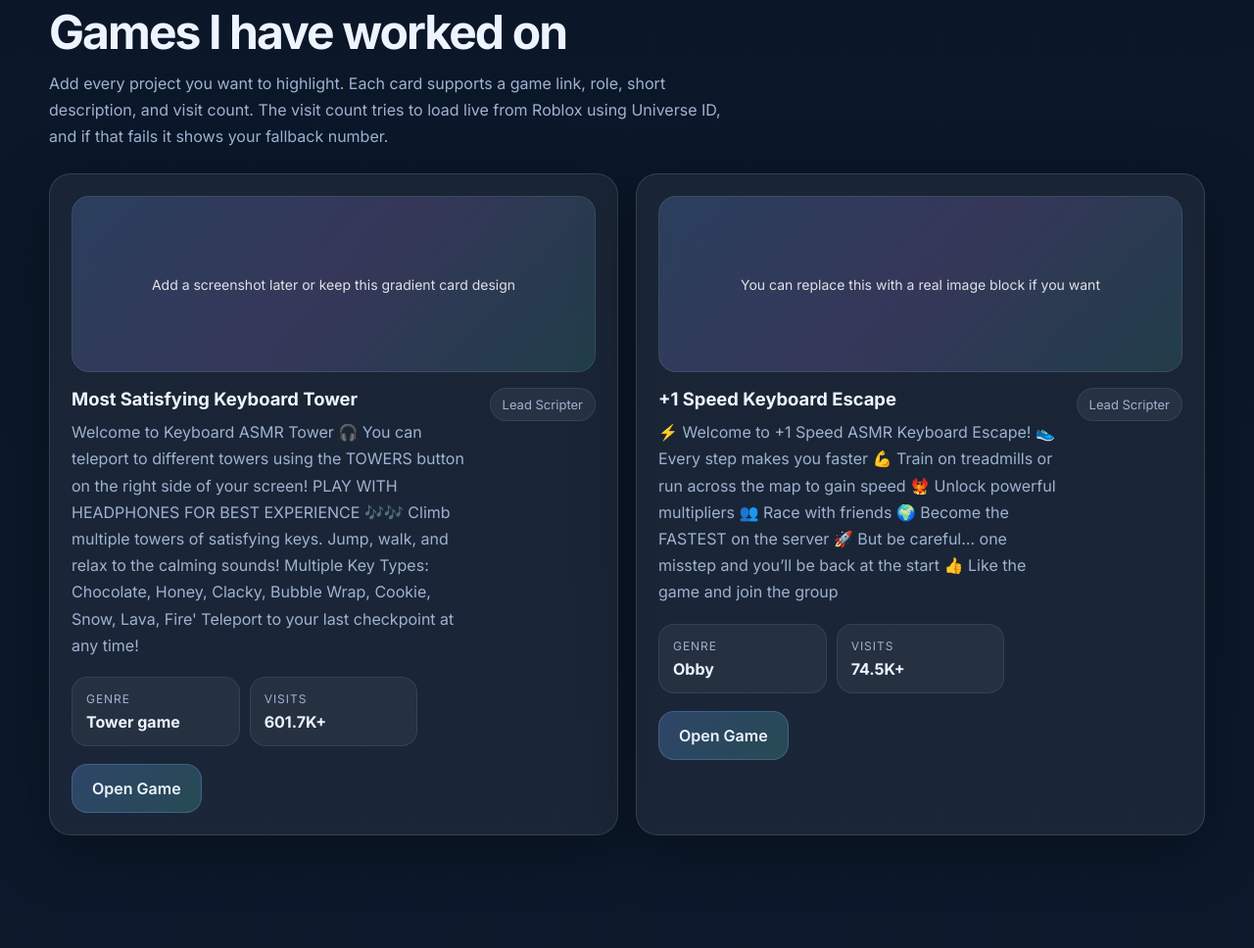
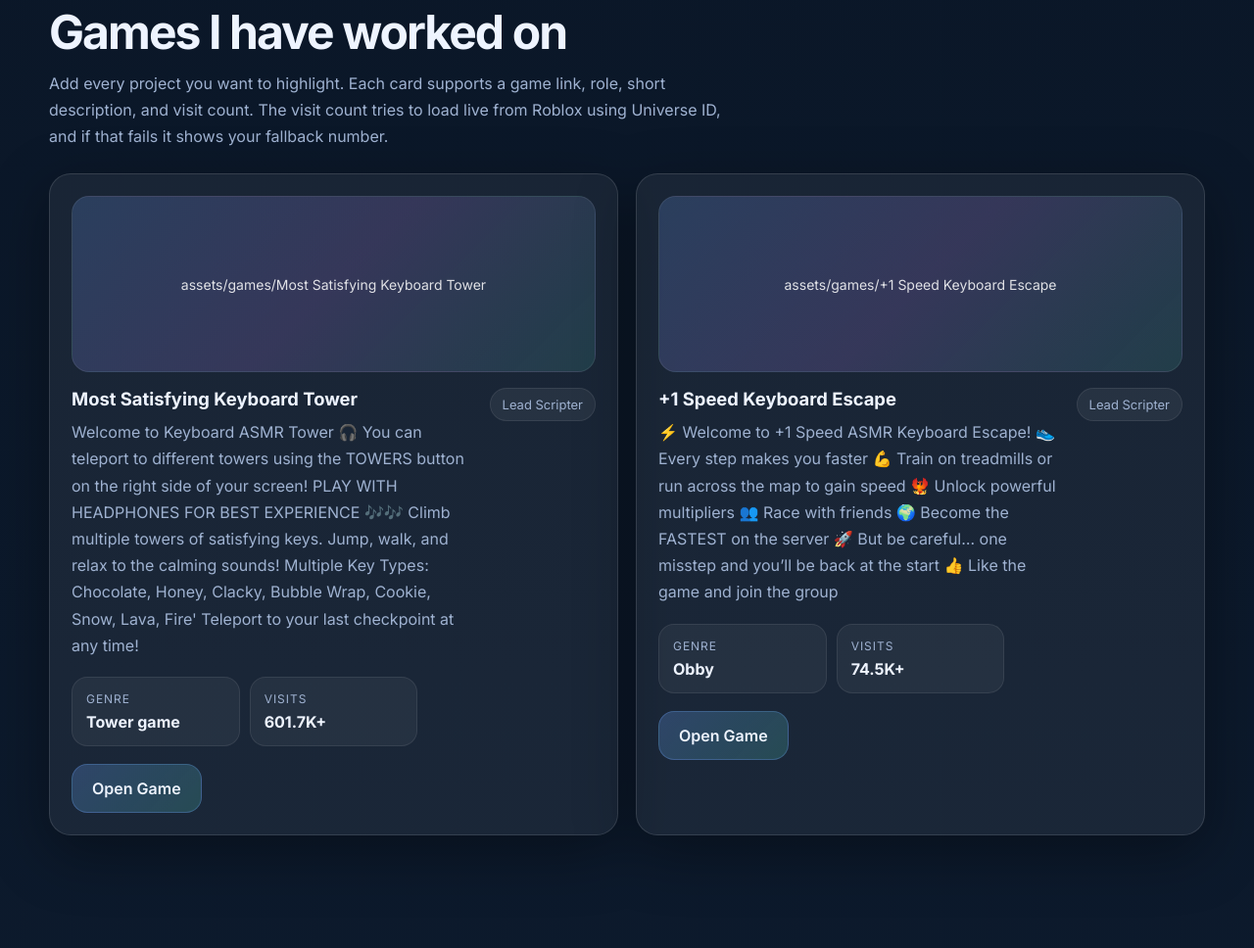
Before and after one commit to ChopClipx/chop, a plain HTML site: page index.html in a window 1280 px wide. Shown: the part 2358-3326 px from the top of the page at 98% size. Drawn offline with Linux system fonts and the light colour scheme; no server answers; animation ran at ten frames a second.

Commit message:
Update index.html

```diff
--- a/index.html
+++ b/index.html
@@ -555,9 +555,22 @@
    .game-banner {
   height: 180px;
   border-radius: 18px;
-      background: linear-gradient(135deg, rgba(112,165,255,0.2), rgba(183,140,255,0.18), rgba(94,240,215,0.12));
+  overflow: hidden;
   border: 1px solid rgba(255,255,255,0.08);
   margin-bottom: 16px;
+  background: linear-gradient(135deg, rgba(112,165,255,0.2), rgba(183,140,255,0.18), rgba(94,240,215,0.12));
+}
+
+.game-banner-image {
+  width: 100%;
+  height: 100%;
+  object-fit: cover;
+  display: block;
+}
+
+.game-banner-placeholder {
+  width: 100%;
+  height: 100%;
   display: grid;
   place-items: center;
   color: rgba(255,255,255,0.85);
@@ -565,7 +578,6 @@
   text-align: center;
   padding: 16px;
 }
-
     .game-meta {
       display: grid;
       grid-template-columns: repeat(3, 1fr);
@@ -917,7 +929,7 @@
           universeId: 96689353832855,
           fallbackVisits: "601.7K+",
           gameUrl: "https://www.roblox.com/games/96689353832855/Most-Satisfying-Keyboard-Tower",
-          bannerText: "Add a screenshot later or keep this gradient card design"
+       bannerText: "assets/games/Most Satisfying Keyboard Tower",
         },
         {
           title: "+1 Speed Keyboard Escape",
@@ -937,7 +949,7 @@
           universeId: 120740094197563,
           fallbackVisits: "74.5K+",
           gameUrl: "https://www.roblox.com/games/120740094197563/1-Speed-Keyboard-Escape#!/about",
-          bannerText: "You can replace this with a real image block if you want"
+          bannerText: "assets/games/+1 Speed Keyboard Escape",
         }
       ]
     };
@@ -1049,7 +1061,13 @@
   const article = document.createElement("article");
   article.className = "game-card reveal";
   article.innerHTML = `
-        <div class="game-banner">${game.bannerText || "Project banner or screenshot"}</div>
+    <div class="game-banner">
+      ${
+        game.bannerImage
+          ? `<img src="${game.bannerImage}" alt="${game.title} screenshot" class="game-banner-image">`
+          : `<div class="game-banner-placeholder">${game.bannerText || "Project banner or screenshot"}</div>`
+      }
+    </div>
     <div class="game-top">
       <div>
         <h3>${game.title}</h3>
@@ -1066,7 +1084,6 @@
         <div class="meta-label">Visits</div>
         <div class="meta-value" data-visits="${game.universeId || ""}">${game.fallbackVisits || "Add value"}</div>
       </div>
-
     </div>
     <div class="game-actions">
       <a class="btn primary" href="${game.gameUrl}" target="_blank" rel="noreferrer">Open Game</a>
```
Lines whose indentation alone changed are shown as unchanged.
